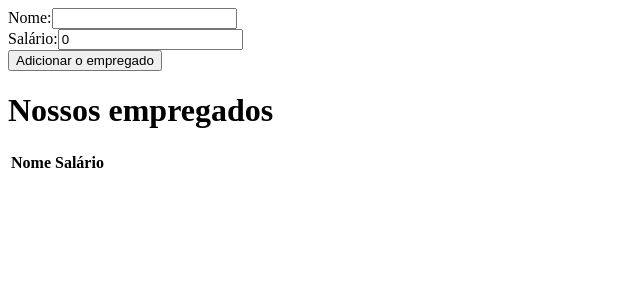
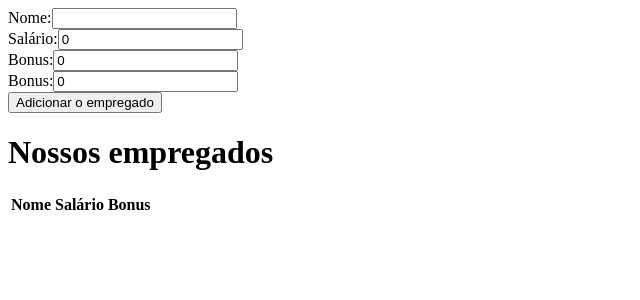
Before and after one commit to rafaellbarros/angular7-componentes-inter, an Angular app: page / in a window 1280 px wide. Shown: the top 300 px of the page, without its empty margins (0-640 px from the left). Built offline with nearby package versions, Linux system fonts and the light colour scheme.

Commit message:
Mostrando e escondendo elementos

```diff
--- a/src/app/employee-list/employee-list.component.html
+++ b/src/app/employee-list/employee-list.component.html
@@ -4,6 +4,7 @@
         <tr>
             <th>Nome</th>
             <th>Salário</th>
+            <th>Bonus</th>
         </tr>
     </thead>
     <tbody>
@@ -14,6 +15,7 @@
             <!--<td [innerHtml]="e.salary" [style.color]="getSalaryColor(e)"></td>-->
             <td [innerHtml]="e.salary"
                 [ngClass]="{'salary-expensive': e.salary > 2000, 'salary-cheap': e.salary < 2000}"></td>
+            <td [innerHtml]="e.bonus"></td>
         </tr>
     </tbody>
 </table>
--- a/src/app/employee-new/employee-new.component.html
+++ b/src/app/employee-new/employee-new.component.html
@@ -2,4 +2,12 @@
 <input type="text" name="nome" [(ngModel)]="name"><br>
 <label>Salário:</label>
 <input type="text" name="salary" [(ngModel)]="salary"><br>
+<div *ngIf="salary < 1000">
+    <label>Bonus:</label>
+    <input type="text" name="bonus" [(ngModel)]="bonus"><br>
+</div>
+<div [hidden]="salary >= 1000">
+    <label>Bonus:</label>
+    <input type="text" name="bonus" [(ngModel)]="bonus"><br>
+</div>
 <button type="button" (click)="addEmployee($event)">Adicionar o empregado</button>
--- a/src/app/employee-new/employee-new.component.ts
+++ b/src/app/employee-new/employee-new.component.ts
@@ -10,6 +10,7 @@
 
   name = '';
   salary = 0;
+  bonus = 0;
 
   employees = employees;
 
@@ -20,7 +21,8 @@
 
   addEmployee(event) {
     console.warn(event);
-    this.employees.push({name: this.name, salary: this.salary});
+    const bonus = this.salary >= 1000 ? 0 : this.bonus;
+    this.employees.push({name: this.name, salary: this.salary, bonus: bonus});
     console.log(this.employees);
   }
 
--- a/src/app/employees.ts
+++ b/src/app/employees.ts
@@ -1,6 +1,7 @@
 interface Employee {
     name: string;
     salary: number;
+    bonus: number;
 }
 const employees: Employee[] = [];
 
```
